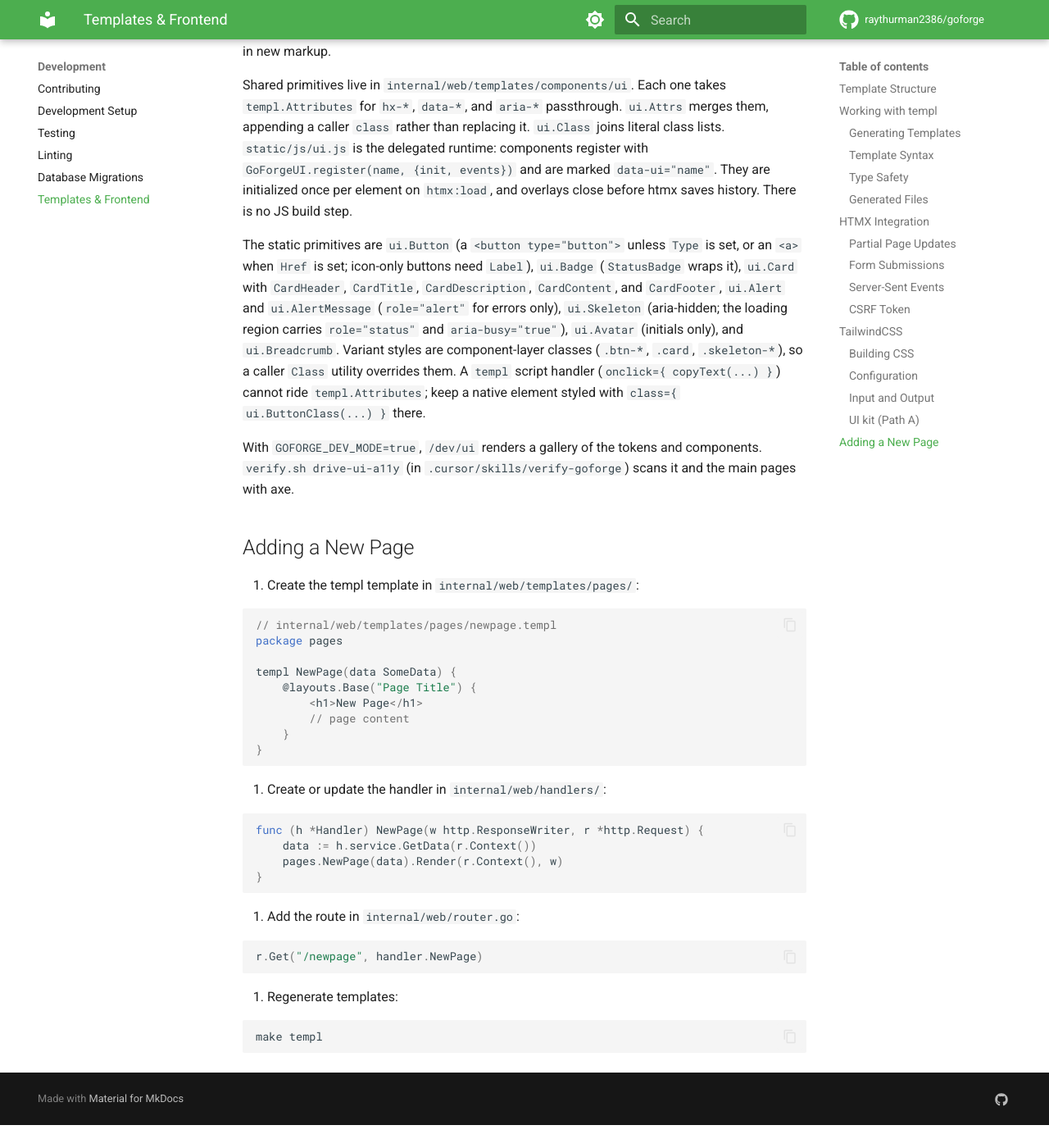
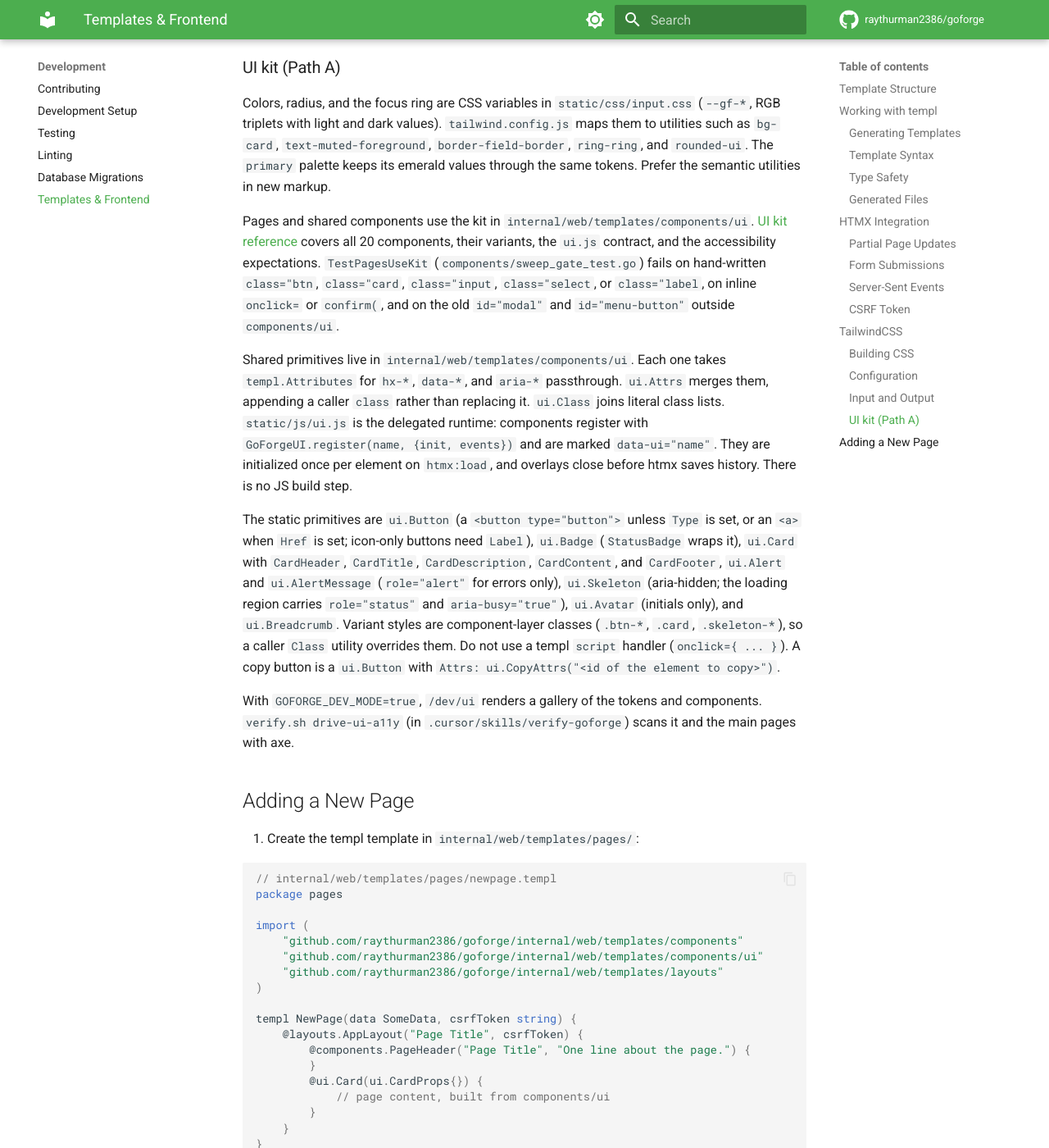
Before and after one commit to raythurman2386/goforge, an MkDocs documentation site: the page built from docs/development/frontend.md, in a window 1280 px wide and 1400 px high, scrolled down 3976 px. Shown: the whole window at 82% size. Built offline with MkDocs 1.6.1 and Material for MkDocs 9.7.7, drawn with Linux system fonts in a browser that asks for light colours; comment, search, counter and statistics services are not loaded; before the commit the page ends 5348 px from its top, so only the background shows below that; some of the changed text lies outside the part shown.

Commit message:
feat(ui): sweep inline handlers and legacy classes, add UI kit reference (Path A PR7)
- Toast dismiss and Settings copy buttons move to delegated handlers
  (app.js data-toast-dismiss, ui.js data-ui-copy via ui.CopyAttrs); toast
  dismiss is a 44px target below md.
- Last raw class="label"/"card-body" in pages use ui.LabelClass and
  ui.CardContent; dead .icon-btn removed.
- TestPagesUseKit gates onclick=, confirm(, and hand-written btn/card/
  input/select/label classes, #modal and #menu-button outside components/ui.
- docs/reference/ui-kit.md documents the 20 components, the ui.js
  contract, the gallery, and a11y expectations; frontend.md,
  project-structure.md, and AGENTS.md drift fixed; ROADMAP and CHANGELOG.

````diff
--- a/docs/development/frontend.md
+++ b/docs/development/frontend.md
@@ -7,7 +7,7 @@
 ```
 internal/web/templates/
 ├── layouts/
-│   └── base.templ         # HTML shell with sidebar, nav, scripts
+│   └── base.templ         # Base(title, csrfToken), AuthLayout, AppLayout (sidebar, mobile Sheet, scripts)
 ├── pages/
 │   ├── dashboard.templ    # Dashboard with stats cards
 │   ├── login.templ        # Login form
@@ -18,11 +18,10 @@
 │   ├── settings/          # User settings
 │   └── errors/            # Error pages (404, 500)
 └── components/
-    ├── sidebar.templ      # Navigation sidebar
-    ├── nav.templ          # Top navigation bar
-    ├── form.templ         # Reusable form elements
-    ├── ui/dialog.templ    # ui.Dialog and the hx-confirm dialog (native <dialog>)
+    ├── ui/                # The UI kit (package ui): Button, Input, Dialog, ... (docs/reference/ui-kit.md)
+    ├── sidebar.templ      # Desktop sidebar and the mobile navigation Sheet
     ├── toast.templ        # Toast notifications
+    ├── status.templ       # StatusBadge wrappers over ui.Badge
     └── ...
 ```
 
@@ -47,15 +46,22 @@
 ```go
 package pages
 
-import "github.com/raythurman2386/goforge/internal/models"
+import (
+    "github.com/raythurman2386/goforge/internal/models"
+    "github.com/raythurman2386/goforge/internal/web/templates/components/ui"
+)
 
 templ ProjectList(projects []*models.Project) {
     <div class="grid grid-cols-1 md:grid-cols-2 gap-4">
         for _, p := range projects {
-            <div class="card">
-                <h3>{ p.Name }</h3>
-                <p>{ p.Description }</p>
-            </div>
+            @ui.Card(ui.CardProps{}) {
+                @ui.CardTitle(3, nil) {
+                    { p.Name }
+                }
+                @ui.CardDescription(nil) {
+                    { p.Description }
+                }
+            }
         }
     </div>
 }
@@ -144,7 +150,7 @@
 
 The Tailwind configuration is in `tailwind.config.js`:
 
-- Scans `.templ` and generated `_templ.go` files for class names
+- Scans `.templ` and generated `_templ.go` files, Go files under `internal/web/templates` and `internal/web/handlers`, and `static/js/app.js` and `static/js/ui.js` for class names (the same sources `class_check.py` reads)
 - Uses a green/emerald color palette
 - Includes custom font families
 
@@ -157,9 +163,11 @@
 
 Colors, radius, and the focus ring are CSS variables in `static/css/input.css` (`--gf-*`, RGB triplets with light and dark values). `tailwind.config.js` maps them to utilities such as `bg-card`, `text-muted-foreground`, `border-field-border`, `ring-ring`, and `rounded-ui`. The `primary` palette keeps its emerald values through the same tokens. Prefer the semantic utilities in new markup.
 
+Pages and shared components use the kit in `internal/web/templates/components/ui`. [UI kit reference](../reference/ui-kit.md) covers all 20 components, their variants, the `ui.js` contract, and the accessibility expectations. `TestPagesUseKit` (`components/sweep_gate_test.go`) fails on hand-written `class="btn`, `class="card`, `class="input`, `class="select`, or `class="label`, on inline `onclick=` or `confirm(`, and on the old `id="modal"` and `id="menu-button"` outside `components/ui`.
+
 Shared primitives live in `internal/web/templates/components/ui`. Each one takes `templ.Attributes` for `hx-*`, `data-*`, and `aria-*` passthrough. `ui.Attrs` merges them, appending a caller `class` rather than replacing it. `ui.Class` joins literal class lists. `static/js/ui.js` is the delegated runtime: components register with `GoForgeUI.register(name, {init, events})` and are marked `data-ui="name"`. They are initialized once per element on `htmx:load`, and overlays close before htmx saves history. There is no JS build step.
 
-The static primitives are `ui.Button` (a `<button type="button">` unless `Type` is set, or an `<a>` when `Href` is set; icon-only buttons need `Label`), `ui.Badge` (`StatusBadge` wraps it), `ui.Card` with `CardHeader`, `CardTitle`, `CardDescription`, `CardContent`, and `CardFooter`, `ui.Alert` and `ui.AlertMessage` (`role="alert"` for errors only), `ui.Skeleton` (aria-hidden; the loading region carries `role="status"` and `aria-busy="true"`), `ui.Avatar` (initials only), and `ui.Breadcrumb`. Variant styles are component-layer classes (`.btn-*`, `.card`, `.skeleton-*`), so a caller `Class` utility overrides them. A `templ` script handler (`onclick={ copyText(...) }`) cannot ride `templ.Attributes`; keep a native element styled with `class={ ui.ButtonClass(...) }` there.
+The static primitives are `ui.Button` (a `<button type="button">` unless `Type` is set, or an `<a>` when `Href` is set; icon-only buttons need `Label`), `ui.Badge` (`StatusBadge` wraps it), `ui.Card` with `CardHeader`, `CardTitle`, `CardDescription`, `CardContent`, and `CardFooter`, `ui.Alert` and `ui.AlertMessage` (`role="alert"` for errors only), `ui.Skeleton` (aria-hidden; the loading region carries `role="status"` and `aria-busy="true"`), `ui.Avatar` (initials only), and `ui.Breadcrumb`. Variant styles are component-layer classes (`.btn-*`, `.card`, `.skeleton-*`), so a caller `Class` utility overrides them. Do not use a templ `script` handler (`onclick={ ... }`). A copy button is a `ui.Button` with `Attrs: ui.CopyAttrs("<id of the element to copy>")`.
 
 With `GOFORGE_DEV_MODE=true`, `/dev/ui` renders a gallery of the tokens and components. `verify.sh drive-ui-a11y` (in `.cursor/skills/verify-goforge`) scans it and the main pages with axe.
 
@@ -171,10 +179,19 @@
 // internal/web/templates/pages/newpage.templ
 package pages
 
-templ NewPage(data SomeData) {
-    @layouts.Base("Page Title") {
-        <h1>New Page</h1>
-        // page content
+import (
+    "github.com/raythurman2386/goforge/internal/web/templates/components"
+    "github.com/raythurman2386/goforge/internal/web/templates/components/ui"
+    "github.com/raythurman2386/goforge/internal/web/templates/layouts"
+)
+
+templ NewPage(data SomeData, csrfToken string) {
+    @layouts.AppLayout("Page Title", csrfToken) {
+        @components.PageHeader("Page Title", "One line about the page.") {
+        }
+        @ui.Card(ui.CardProps{}) {
+            // page content, built from components/ui
+        }
     }
 }
 ```
--- a/mkdocs.yml
+++ b/mkdocs.yml
@@ -111,4 +111,5 @@
     - API v1: reference/api-v1.md
     - Database Schema: reference/database-schema.md
     - Service Templates: reference/service-templates.md
+    - UI Kit: reference/ui-kit.md
   - Security: security.md
````
Also changed, not shown: other parts of docs/development/frontend.md (+1 -1 lines), AGENTS.md (+17 -2 lines), CHANGELOG.md (+2 -0 lines), ROADMAP.md (+6 -5 lines), docs/architecture/project-structure.md (+4 -6 lines), docs/reference/ui-kit.md (added, +189 -0 lines), static/css/input.css (+1 -7 lines), static/js/app.js (+11 -4 lines), static/js/ui.js (+39 -2 lines), 10 other files.
